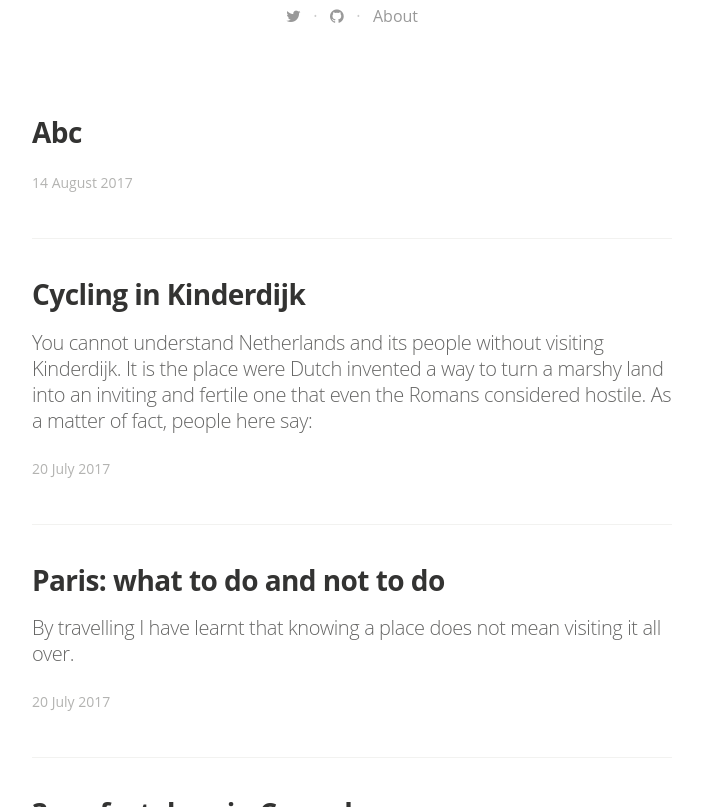
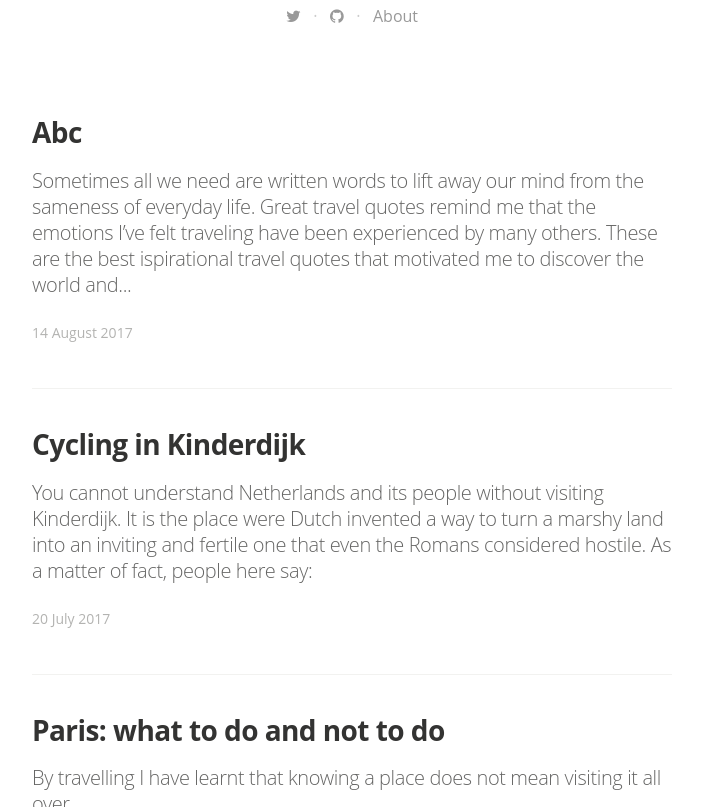
Before and after one commit to enicasoldo/allthesmalltrips.life, a Jekyll site: the page built from index.html, in a window 1280 px wide and 900 px high, scrolled down 541 px, cut to the strip 93-900 px from the top of the window. Shown: the whole strip, without its empty margins (288-990 px from the left). Built offline with Jekyll 4.4.1, drawn with Linux system fonts in a browser that asks for light colours; nearby versions of some CDN libraries; some web fonts are replaced; the list of posts is cut into pages by our own code.

Commit message:
Update 2017-08-14-abc.md

```diff
--- a/_posts/2017-08-14-abc.md
+++ b/_posts/2017-08-14-abc.md
@@ -5,6 +5,8 @@
 tags: [trips, Ireland, Dublin, food, hotels, architecture, river, Guinness, travels, onedaytrip]
 image:
 ---
+Sometimes all we need are **_written words_** to lift away our mind from the sameness of everyday life.
+Great travel quotes remind me that the emotions I’ve felt traveling have been experienced by many others. These are the **best ispirational travel quotes** that motivated me to discover the **world** and **myself** durind this year and I hope you can do the same.
 
 
 
```
